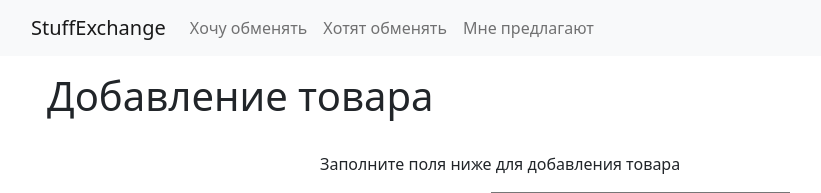
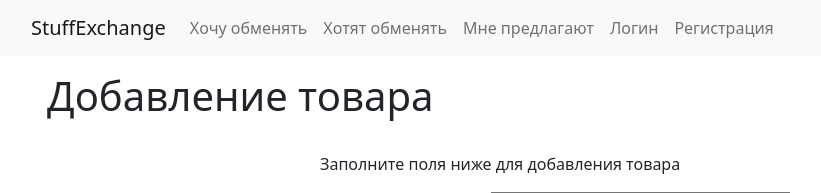
Before and after one commit to DevmanTeam/StuffExchange, a Django app: page /add_good/ in a window 1280 px wide. Shown: the top 193 px of the page, without its empty margins (51-872 px from the left). Run offline with Django 3.2, Linux system fonts and the light colour scheme; parts of the project's set-up code (start-up, migrations or seed data) failed here and were passed over.

Commit message:
Changed visibility of login/reg/exit links for user

```diff
--- a/stuffexchange/exchangesite/templates/header.html
+++ b/stuffexchange/exchangesite/templates/header.html
@@ -15,6 +15,19 @@
         <li class="nav-item">
           <a class="nav-link" href="/offers">Мне предлагают</a>
         </li>
+        {% if not request.user.is_authenticated %}
+        <li class="nav-item">
+          <a class="nav-link" href="{% url 'exchangesite:login' %}">Логин</a>
+        </li>
+        <li class="nav-item">
+          <a class="nav-link" href="{% url 'exchangesite:register' %}">Регистрация</a>
+        </li>
+        {% endif %}
+        {% if request.user.is_authenticated %}
+        <li class="nav-item">
+          <a class="nav-link" href="{% url 'exchangesite:logout' %}">Выйти</a>
+        </li>
+        {% endif %}
       </ul>
     </div>
   </div>
```
